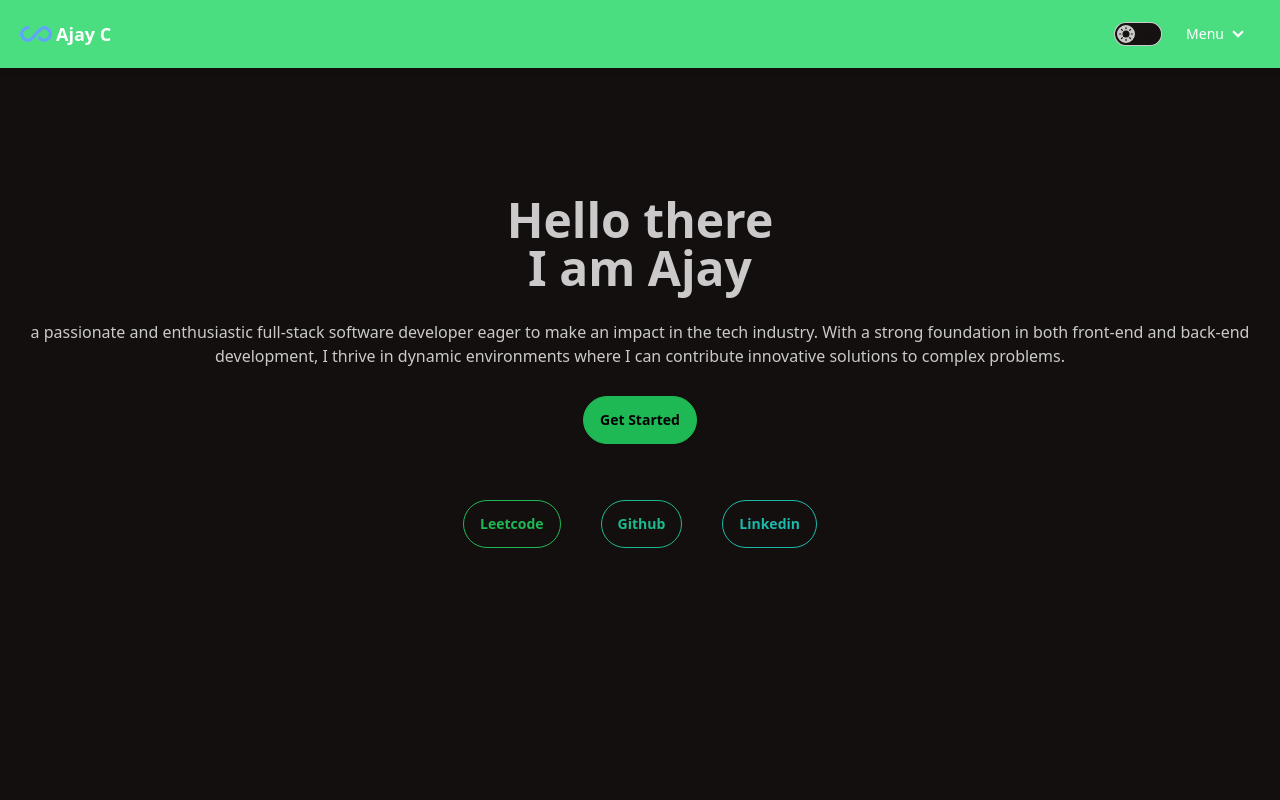
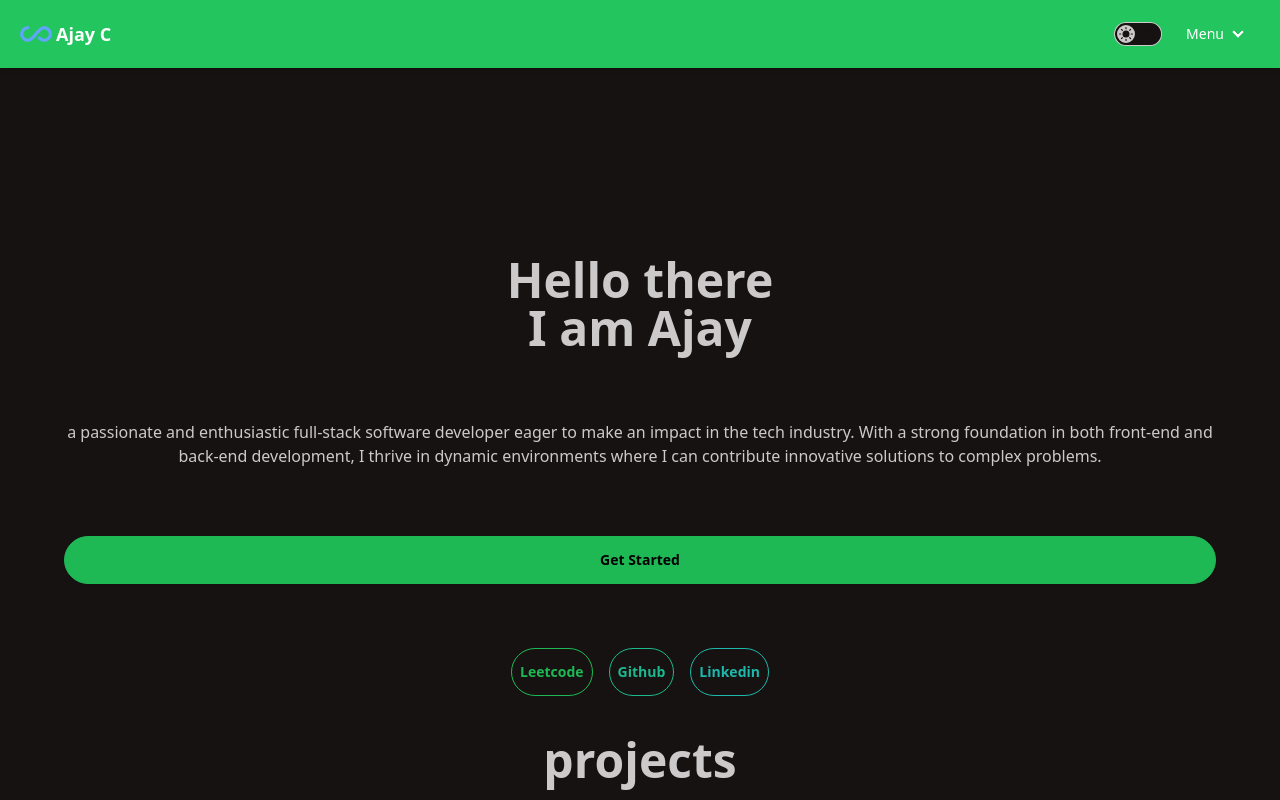
Before and after one commit to Ajaynirm/fortpolio, a React (Vite) app: page / in a window 1280 px wide. Shown: the top 800 px of the page. Built offline with nearby package versions, Linux system fonts and the light colour scheme.

Commit message:
ui bug on hero section debugged3

```diff
--- a/src/components/Hero.jsx
+++ b/src/components/Hero.jsx
@@ -22,9 +22,9 @@ const Hero = () => {
   return (
     <>
     <Toaster/>
-      <div className="hero bg-base-200 min-h-screen" id="about">
-        <div className="hero-content text-center">
-          <div className="min-w-sm">
+      <div className="sm:pt-28 lg:pt-48" id="about">
+        <div className=" text-center">
+          <div className="flex  flex-col p-16 min-w-sm gap-10">
             <h1 className="text-5xl font-bold">
               Hello there <br />I am Ajay
             </h1>
@@ -38,13 +38,12 @@ const Hero = () => {
             <button className="btn btn-primary" onClick={handleStart}>
               Get Started
             </button>
-
-            <div className="flex justify-center flex-wrap  p-14 gap-10">
-                    <button className="btn btn-outline btn-primary" onClick={openLeet}>Leetcode</button>
-                    <button className="btn btn-outline btn-secondary" onClick={openGitHub}>Github</button>
-                    <button className="btn btn-outline btn-accent" onClick={openLinkedin}>Linkedin</button>
+          </div>
+          <div className="flex flex-row md:flex-row justify-center items-center space-y-0 space-x-4">
+                    <button className="btn btn-outline btn-primary px-2 py-1 text-sm" onClick={openLeet}>Leetcode</button>
+                    <button className="btn btn-outline btn-secondary px-2 py-1 text-sm" onClick={openGitHub}>Github</button>
+                    <button className="btn btn-outline btn-accent px-2 py-1 text-sm" onClick={openLinkedin}>Linkedin</button>
                 </div>
-          </div>
 
         </div>
       </div>
--- a/src/components/Navbar.jsx
+++ b/src/components/Navbar.jsx
@@ -9,7 +9,7 @@ const Navbar = () => {
 
 
 
-<div className=" fixed top-0 left-0 w-full bg-green-400 text-white shadow-md z-50 navbar bg-base-300 ">
+<div className=" fixed top-0 left-0 w-full bg-green-500 text-white shadow-md z-50 navbar bg-base-300 ">
 <div className="avatar">
   {/* <div className="w-16  rounded-full">
     <img src="./" alt='profile' />
--- a/src/components/Project.jsx
+++ b/src/components/Project.jsx
@@ -3,8 +3,10 @@ import React from "react";
 const Project = () => {
   return (
     <>
+    <div className="flex justify-center items-center gap-10 p-10">
+      <span className="text-5xl font-bold">projects</span>
+    </div>
     <div className='flex justify-around flex-wrap gap-20' id='project'>
-
 
 
 {/* laptop start */}
```
